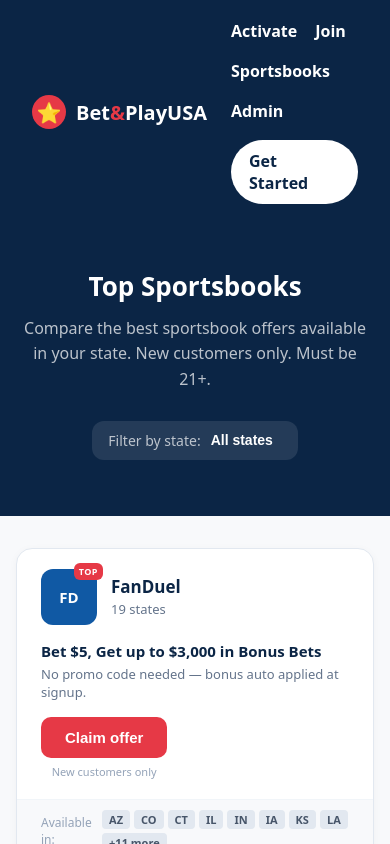
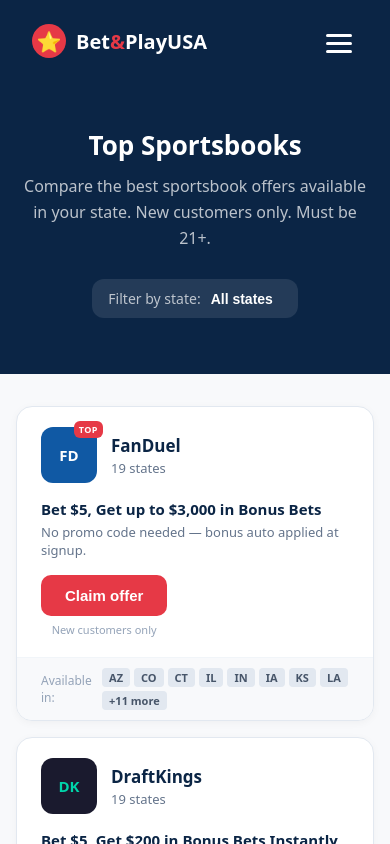
Before and after one commit to Bentscollects/betandplayusa, a Next.js app: page /sportsbooks in a window 390 px wide. Shown: the top 844 px of the page. Built offline with nearby package versions, Linux system fonts and the light colour scheme.

Commit message:
Add hamburger menu and remove CPA amounts

```diff
--- a/app/layout.tsx
+++ b/app/layout.tsx
@@ -1,6 +1,8 @@
+
 import './globals.css'
 import type { ReactNode } from 'react'
 import Link from 'next/link'
+import MobileNav from '../components/MobileNav'
 
 export const metadata = {
   title: 'BetAndPlayUSA - Premium Sportsbook Rewards',
@@ -20,12 +22,16 @@
 const brandRed = '#E63946'
 const white = '#ffffff'
 const lightGray = '#f7f8fb'
-const mutedText = '#6b7280'
 
 export default function RootLayout({ children }: RootLayoutProps) {
   return (
     <html lang="en" style={{ scrollBehavior: 'smooth' }}>
-      <head />
+      <head>
+        <style>{`
+          @media (min-width: 768px) { .mobile-nav-hamburger { display: none !important; } }
+          @media (max-width: 767px) { .desktop-nav { display: none !important; } }
+        `}</style>
+      </head>
       <body style={{ margin: 0, fontFamily: 'system-ui, -apple-system, sans-serif', backgroundColor: lightGray, color: '#111827' }}>
         <div style={{ minHeight: '100vh', display: 'flex', flexDirection: 'column' }}>
           <header style={{ backgroundColor: brandNavy, color: white, padding: '20px 32px' }}>
@@ -34,18 +40,19 @@
                 <span style={{ width: 34, height: 34, borderRadius: '50%', backgroundColor: brandRed, display: 'inline-flex', alignItems: 'center', justifyContent: 'center' }}>⭐</span>
                 <span>Bet<span style={{ color: brandRed }}>&</span>PlayUSA</span>
               </Link>
-              <nav style={{ display: 'flex', gap: 18, alignItems: 'center', flexWrap: 'wrap' }}>
+              <nav className="desktop-nav" style={{ display: 'flex', gap: 18, alignItems: 'center', flexWrap: 'wrap' }}>
                 <Link href="/activate" style={{ color: white, textDecoration: 'none', fontWeight: 600 }}>Activate</Link>
                 <Link href="/join" style={{ color: white, textDecoration: 'none', fontWeight: 600 }}>Join</Link>
                 <Link href="/sportsbooks" style={{ color: white, textDecoration: 'none', fontWeight: 600 }}>Sportsbooks</Link>
                 <Link href="/admin" style={{ color: white, textDecoration: 'none', fontWeight: 600 }}>Admin</Link>
                 <Link href="/privacy" style={{ backgroundColor: white, color: brandNavy, padding: '10px 18px', borderRadius: 9999, textDecoration: 'none', fontWeight: 700 }}>Get Started</Link>
               </nav>
+              <div className="mobile-nav-hamburger" style={{ display: 'flex', alignItems: 'center' }}>
+                <MobileNav />
+              </div>
             </div>
           </header>
-
           <main style={{ flex: 1 }}>{children}</main>
-
           <footer style={{ backgroundColor: brandNavy, color: white, padding: '40px 32px' }}>
             <div style={{ maxWidth: 1280, margin: '0 auto', display: 'flex', flexWrap: 'wrap', justifyContent: 'space-between', gap: 24 }}>
               <div style={{ minWidth: 260 }}>
@@ -65,9 +72,7 @@
               <div style={{ minWidth: 220 }}>
                 <h4 style={{ margin: 0, fontSize: 16, fontWeight: 700 }}>Need help?</h4>
                 <p style={{ marginTop: 12, color: '#d1d5db', lineHeight: 1.8 }}>
-                  support@betandplayusa.com
-                  <br />
-                  1-800-GAMBLER
+                  support@betandplayusa.com<br />1-800-GAMBLER
                 </p>
               </div>
             </div>
--- a/app/page.tsx
+++ b/app/page.tsx
@@ -341,7 +341,6 @@
                     {book.logo}
                   </div>
                   <div style={styles.cardTitle}>{book.name}</div>
-                  <div style={styles.cardBadge}>${book.cpa} CPA</div>
                   <div style={styles.cardOffer}>{book.offer}</div>
                   <a href={book.affiliateLink || '#'} style={styles.cardButton} target="_blank" rel="noreferrer">
                     Claim offer
--- /dev/null
+++ b/components/MobileNav.jsx
@@ -0,0 +1,143 @@
+"use client";
+import Link from "next/link";
+import { useState, useRef, useEffect } from "react";
+
+const brandNavy = "#0B2545";
+const brandRed = "#E63946";
+const white = "#ffffff";
+
+const navLinks = [
+  { href: "/activate", label: "Activate" },
+  { href: "/join", label: "Join" },
+  { href: "/sportsbooks", label: "Sportsbooks" },
+  { href: "/admin", label: "Admin" },
+  { href: "/privacy", label: "Get Started", isButton: true },
+];
+
+export default function MobileNav() {
+  const [open, setOpen] = useState(false);
+  const menuRef = useRef(null);
+
+  useEffect(() => {
+    function handleClickOutside(e) {
+      if (menuRef.current && !menuRef.current.contains(e.target)) {
+        setOpen(false);
+      }
+    }
+    if (open) {
+      document.addEventListener("mousedown", handleClickOutside);
+    } else {
+      document.removeEventListener("mousedown", handleClickOutside);
+    }
+    return () => document.removeEventListener("mousedown", handleClickOutside);
+  }, [open]);
+
+  return (
+    <div style={{ position: "relative" }}>
+      {/* Hamburger button */}
+      <button
+        aria-label="Open menu"
+        onClick={() => setOpen((v) => !v)}
+        style={{
+          display: "inline-flex",
+          flexDirection: "column",
+          justifyContent: "center",
+          alignItems: "center",
+          width: 38,
+          height: 38,
+          background: "none",
+          border: "none",
+          cursor: "pointer",
+          marginLeft: 8,
+        }}
+      >
+        <span style={{
+          width: 26,
+          height: 3,
+          background: white,
+          borderRadius: 2,
+          marginBottom: 5,
+          display: "block",
+        }} />
+        <span style={{
+          width: 26,
+          height: 3,
+          background: white,
+          borderRadius: 2,
+          marginBottom: 5,
+          display: "block",
+        }} />
+        <span style={{
+          width: 26,
+          height: 3,
+          background: white,
+          borderRadius: 2,
+          display: "block",
+        }} />
+      </button>
+      {/* Dropdown menu */}
+      {open && (
+        <div
+          ref={menuRef}
+          style={{
+            position: "absolute",
+            top: 48,
+            right: 0,
+            background: brandNavy,
+            borderRadius: 16,
+            boxShadow: "0 8px 32px rgba(0,0,0,0.18)",
+            minWidth: 180,
+            zIndex: 100,
+            padding: "18px 0 10px 0",
+            display: "flex",
+            flexDirection: "column",
+            gap: 2,
+          }}
+        >
+          {navLinks.map((link) => (
+            <Link
+              key={link.href}
+              href={link.href}
+              onClick={() => setOpen(false)}
+              style={
+                link.isButton
+                  ? {
+                      background: white,
+                      color: brandNavy,
+                      padding: "12px 20px",
+                      borderRadius: 9999,
+                      fontWeight: 700,
+                      textDecoration: "none",
+                      margin: "8px 16px 0 16px",
+                      textAlign: "center",
+                      display: "block",
+                    }
+                  : {
+                      color: white,
+                      textDecoration: "none",
+                      fontWeight: 600,
+                      fontSize: 16,
+                      padding: "12px 20px",
+                      borderRadius: 10,
+                      margin: "0 16px",
+                      display: "block",
+                    }
+              }
+            >
+              {link.label}
+            </Link>
+          ))}
+        </div>
+      )}
+      {/* Responsive styles */}
+      <style>{`
+        @media (min-width: 768px) {
+          .mobile-nav-hamburger { display: none !important; }
+        }
+        @media (max-width: 767px) {
+          .desktop-nav { display: none !important; }
+        }
+      `}</style>
+    </div>
+  );
+}
```
